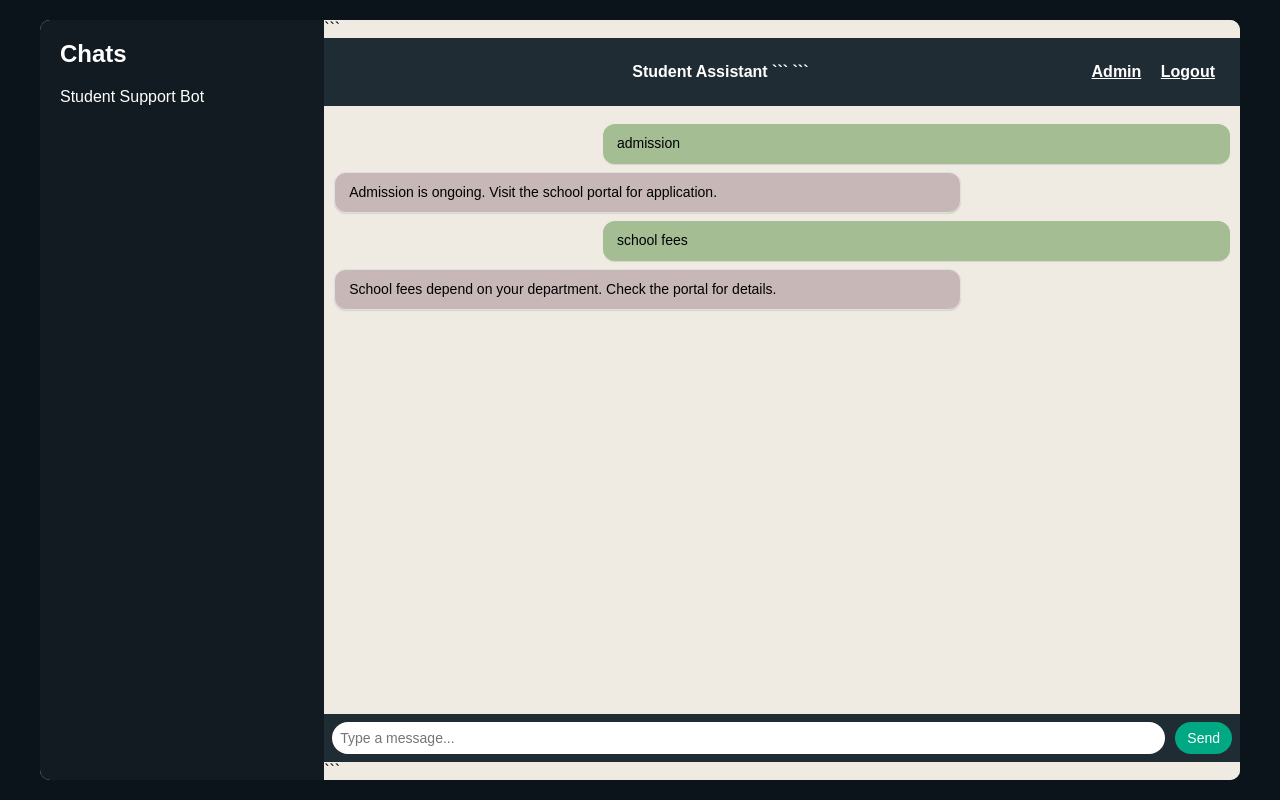
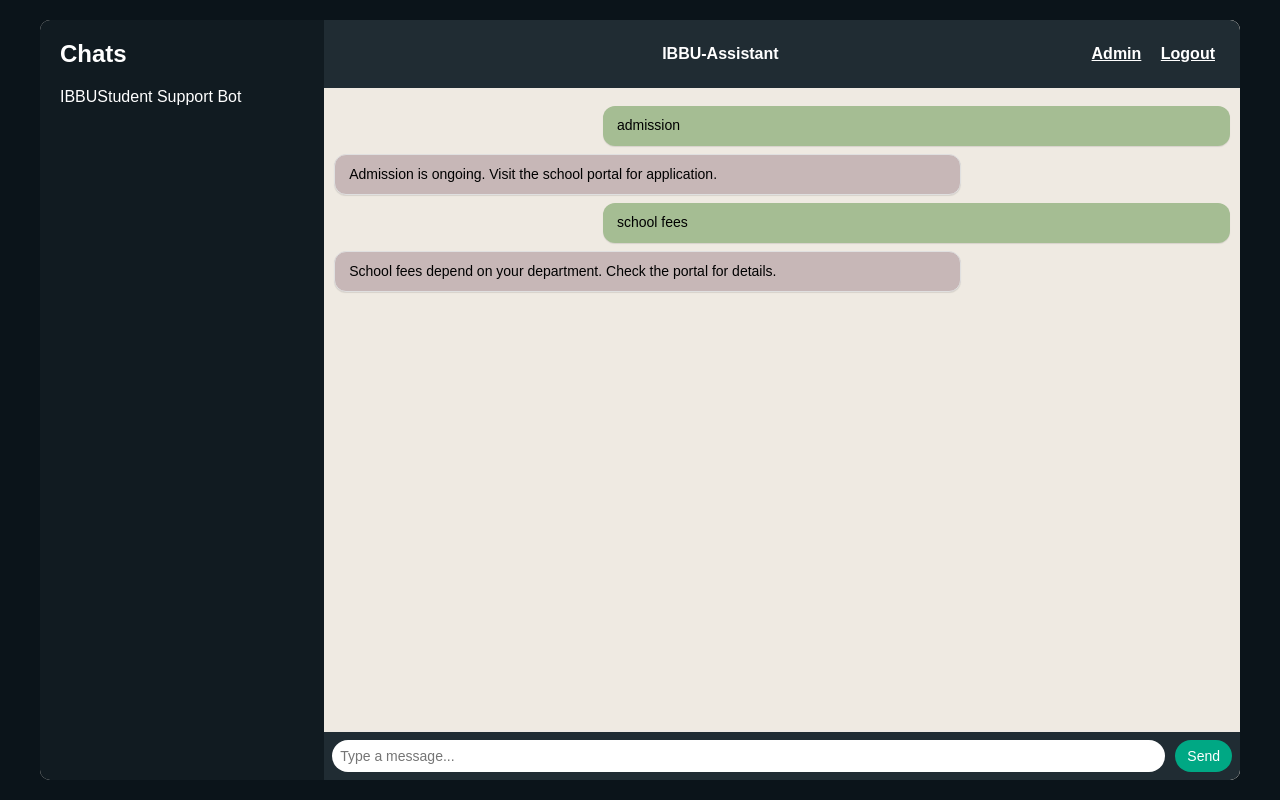
Before and after one commit to Abdulkuta01/chatbot-project, a Flask app: page / in a window 1280 px wide. Run offline with Flask 3, Linux system fonts and the light colour scheme; a user stored in the database is signed in; data comes from the database, SQL or seed files in the repository.

Commit message:
fixed desktop layout for whatsapp style UI

````diff
--- a/templates/chat.html
+++ b/templates/chat.html
@@ -200,23 +200,20 @@ body {
 
 <div class="sidebar">
     <h2>Chats</h2>
-    <p>Student Support Bot</p>
+    <p>IBBUStudent Support Bot</p>
 </div>
 
 <!-- CHAT AREA -->
 
 <div class="chat-container">
 
-```
 <div class="chat-header">
-    <span>Student Assistant</span>
+    <span>IBBU-Assistant</span>
 
-```
 <div style="float: right;">
     <a href="/admin" style="color:white; margin-right:15px;">Admin</a>
     <a href="/logout" style="color:white;">Logout</a>
 </div>
-```
 
 </div>
 
@@ -233,7 +230,6 @@ body {
     <input type="text" name="message" placeholder="Type a message..." required>
     <button type="submit">Send</button>
 </form>
-```
 
 </div>
 </div>
````
